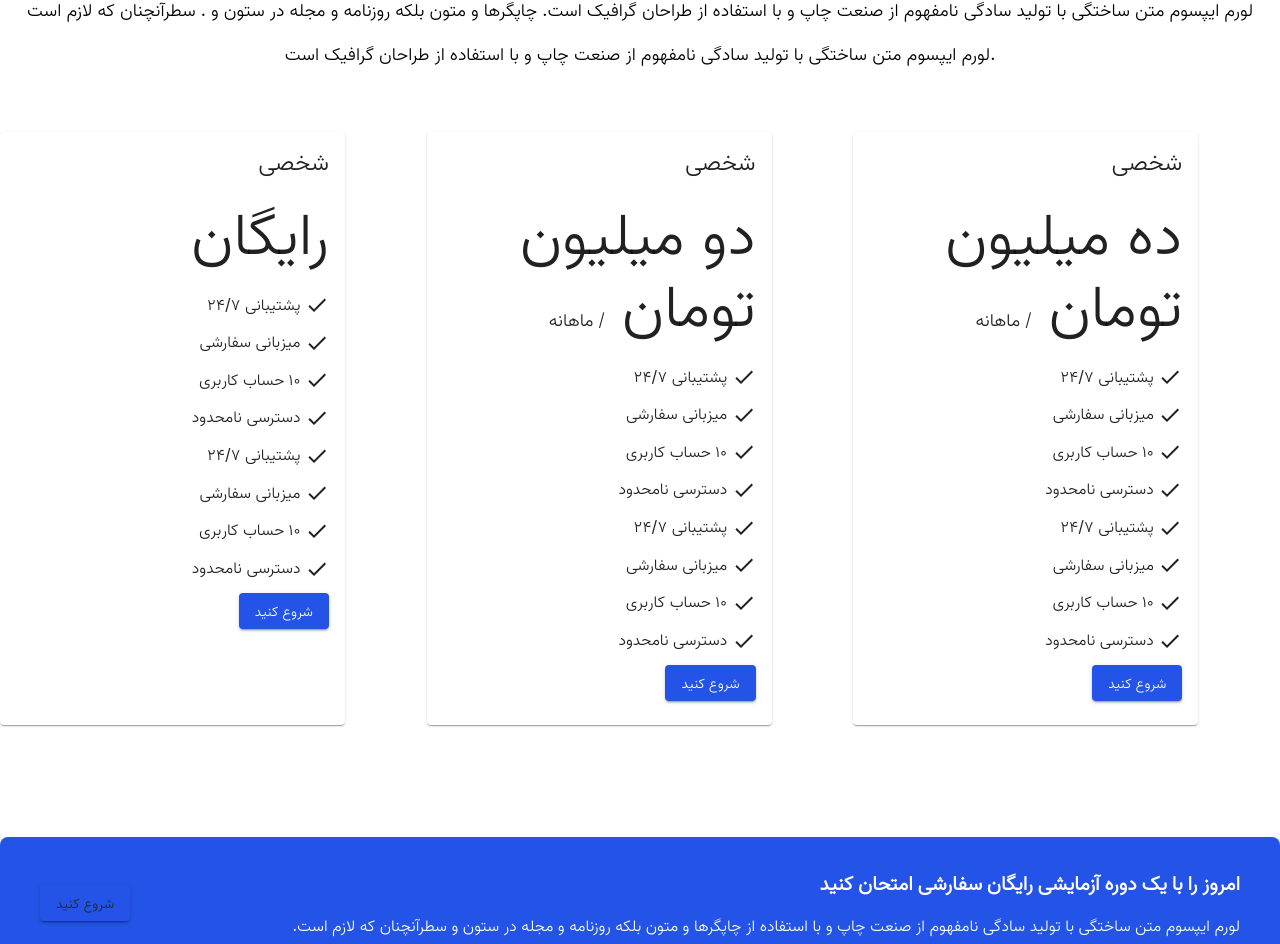
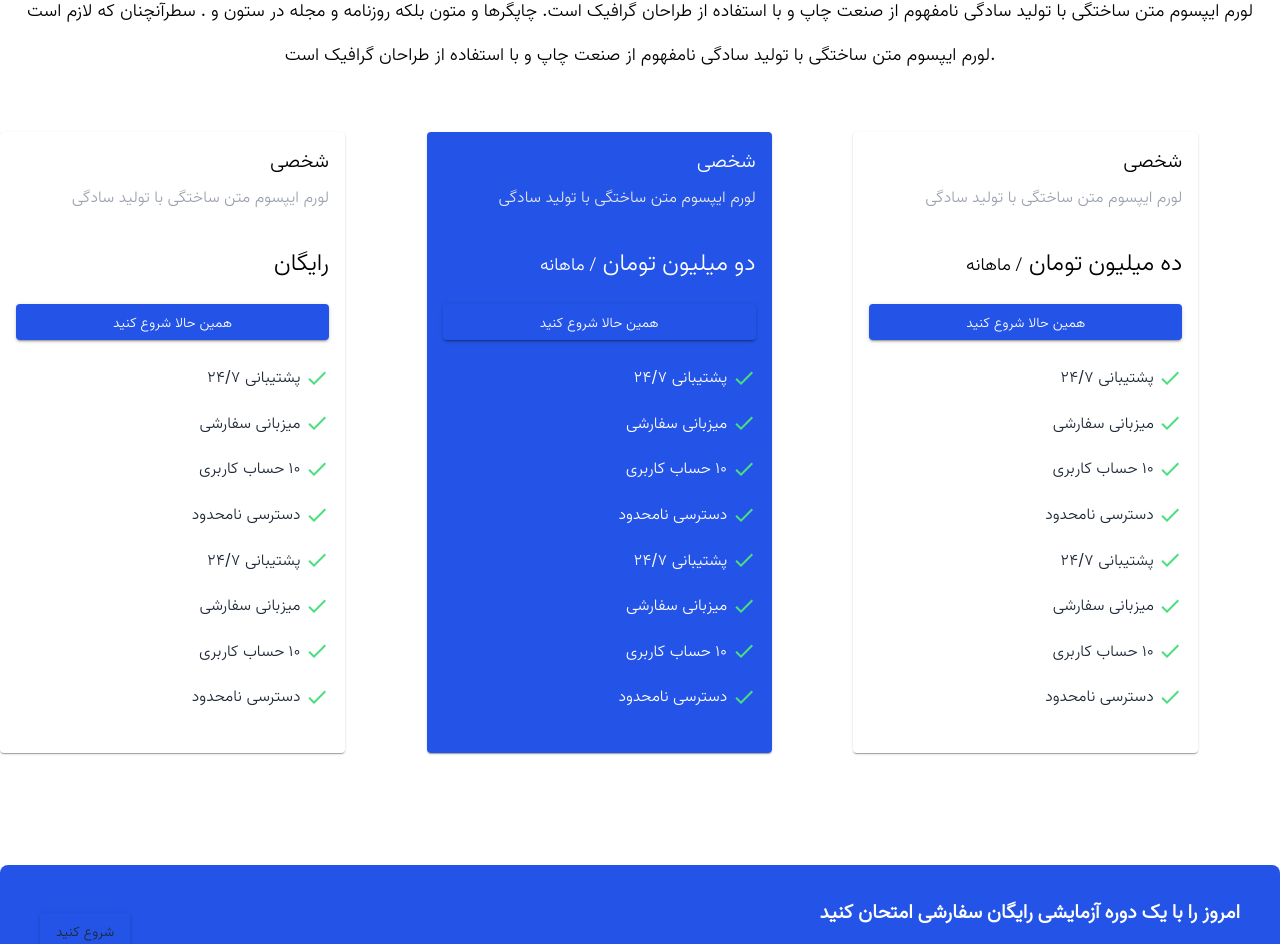
Before and after one commit to SecretKeeper/CamperCrypto, a Next.js app: page / in a window 1280 px wide. Shown: the part 2532-3476 px from the top of the page. Built offline with nearby package versions, Linux system fonts and the light colour scheme.

Commit message:
changed some pricing table styles

```diff
--- a/components/home/pricing.tsx
+++ b/components/home/pricing.tsx
@@ -7,6 +7,7 @@ const pricingCards = [
 		plan: "شخصی",
 		price: "رایگان",
 		period: "",
+		recommended: false,
 		features: [
 			"پشتیبانی ۲۴/۷",
 			"میزبانی سفارشی",
@@ -22,6 +23,7 @@ const pricingCards = [
 		plan: "شخصی",
 		price: "دو میلیون تومان",
 		period: "ماهانه",
+		recommended: true,
 		features: [
 			"پشتیبانی ۲۴/۷",
 			"میزبانی سفارشی",
@@ -37,6 +39,7 @@ const pricingCards = [
 		plan: "شخصی",
 		price: "ده میلیون تومان",
 		period: "ماهانه",
+		recommended: false,
 		features: [
 			"پشتیبانی ۲۴/۷",
 			"میزبانی سفارشی",
--- a/components/home/pricingCard.tsx
+++ b/components/home/pricingCard.tsx
@@ -1,11 +1,5 @@
 import { Done } from "@mui/icons-material";
-import {
-	Button,
-	Card,
-	CardActionArea,
-	CardContent,
-	Typography,
-} from "@mui/material";
+import { Button, Card, CardContent } from "@mui/material";
 import { PricingCard } from "./pricing";
 
 const PricingCard = ({
@@ -13,29 +7,50 @@ const PricingCard = ({
 	features,
 	price,
 	period,
+	recommended,
 }: PricingCard): JSX.Element => (
 	<Card sx={{ maxWidth: 345 }}>
-		<CardContent className="rtl px-8">
-			<div className="font-vazir text-2xl mb-4">{plan}</div>
-			<Typography
-				gutterBottom
-				variant="h2"
-				component="div"
-				className="font-vazir text-3xl mb-6"
+		<CardContent className={`rtl px-8 ${recommended && "bg-blue-accent"}`}>
+			<div
+				className={`font-vazir ${
+					recommended ? "text-white" : "text-black"
+				} text-xl mb-2`}
 			>
-				{price} {period && <span className="text-lg">/ {period}</span>}
-			</Typography>
+				{plan}
+			</div>
+			<div
+				className={`${recommended ? "text-gray-200" : "text-gray-400"} mb-10`}
+			>
+				لورم ایپسوم متن ساختگی با تولید سادگی
+			</div>
+			<h2
+				className={`font-vazir !text-2xl ${
+					recommended ? "text-white" : "text-black"
+				} mb-6`}
+			>
+				{price} {period && <span className="!text-lg">/ {period}</span>}
+			</h2>
+			<Button
+				className={`w-full ${
+					recommended ? "text-black !bg-white" : "text-white"
+				} my-4 py-3`}
+				variant="contained"
+			>
+				همین حالا شروع کنید
+			</Button>
 			<ul className="mt-6">
 				{features &&
 					features.map((feature, index: number) => (
-						<li key={index} className="text-base mb-3">
-							<Done /> {feature}
+						<li
+							key={index}
+							className={`text-base ${
+								recommended ? "text-white" : "text-gray-800"
+							} mb-5`}
+						>
+							<Done className="text-green-400" /> {feature}
 						</li>
 					))}
 			</ul>
-			<Button className="mt-4" variant="contained">
-				شروع کنید
-			</Button>
 		</CardContent>
 	</Card>
 );
```
